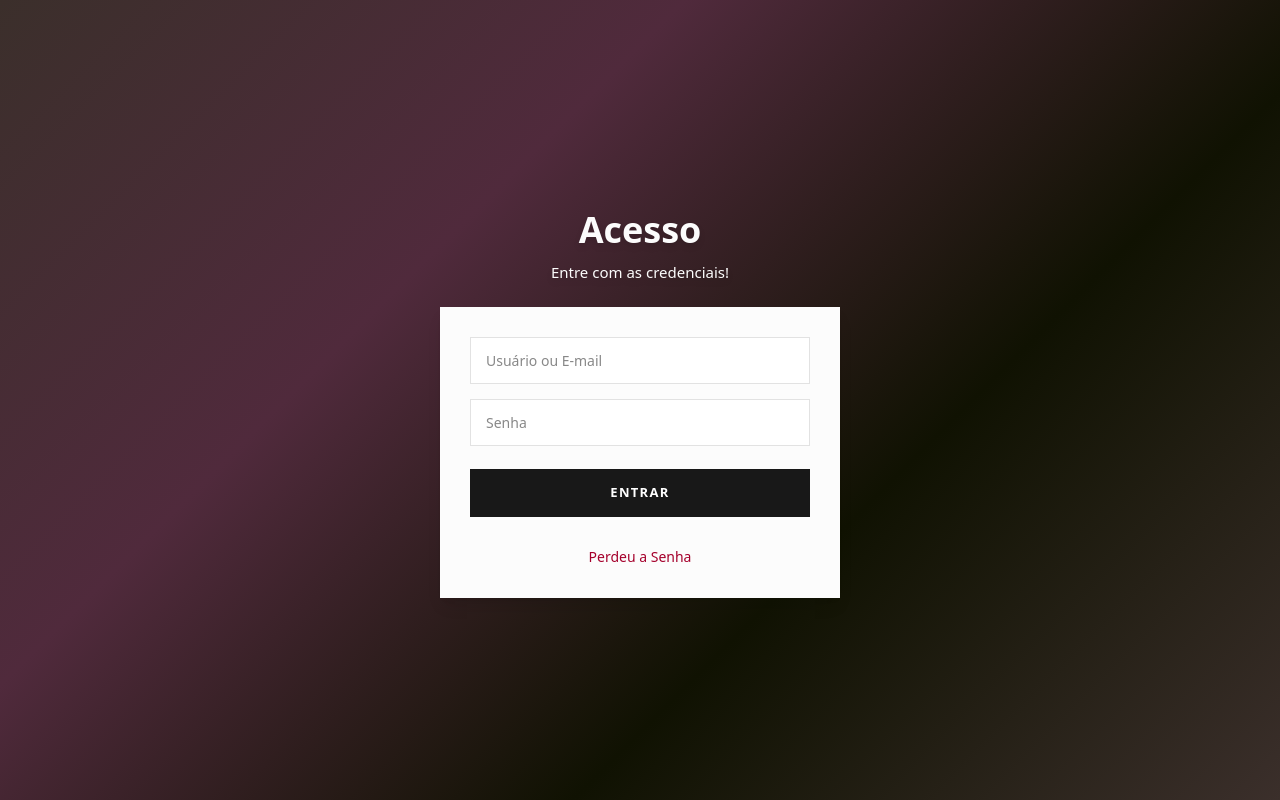
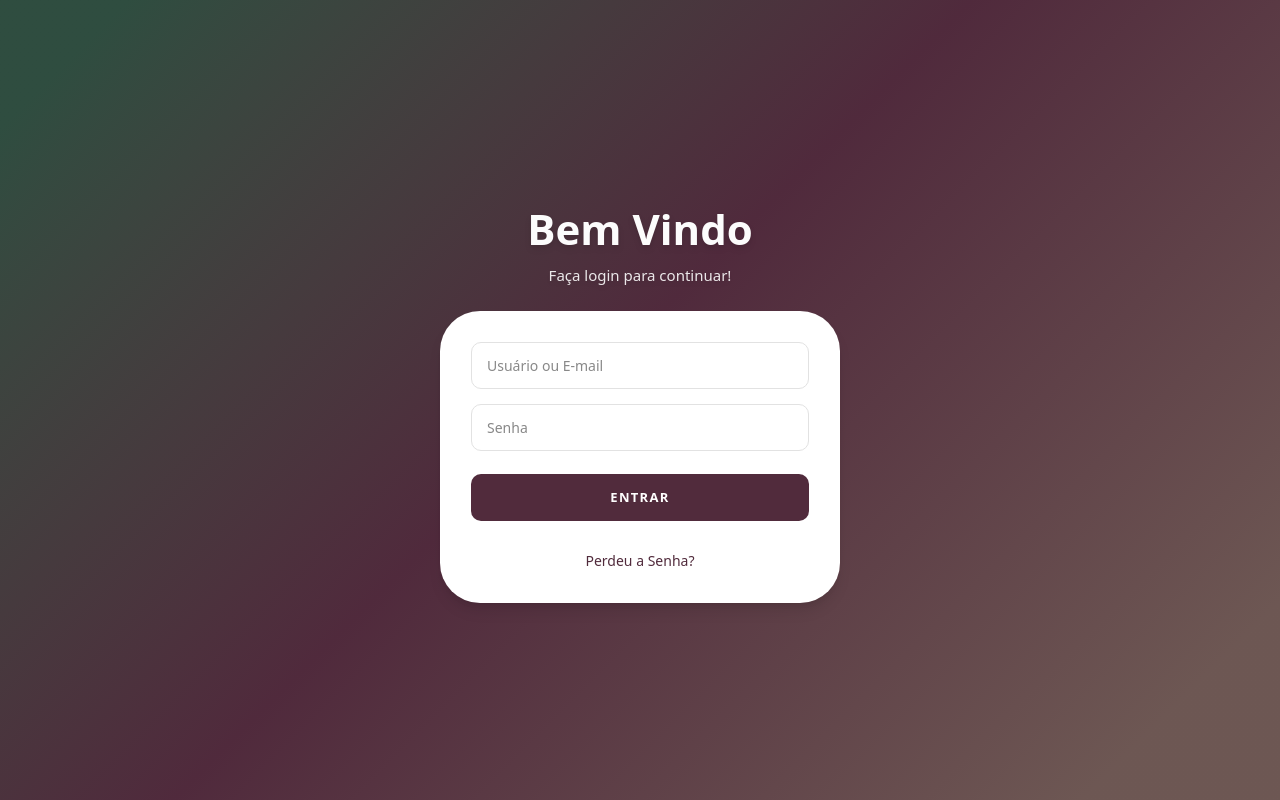
Before and after one commit to ian-naka/flaneurysm, a React (Vite) app in the folder frontend/: page / in a window 1280 px wide. Built offline with nearby package versions, Linux system fonts and the light colour scheme.

Commit message:
Componentes de formulário

```diff
--- a/frontend/src/components/formulario/Button.tsx
+++ b/frontend/src/components/formulario/Button.tsx
@@ -8,7 +8,7 @@ const Button: React.FC<ButtonProps> = ({ children, ...props }) => {
     return (
         <button
             {...props}
-            className="bg-[#181818] hover:bg-[#333333] text-white text-[13px] font-bold uppercase tracking-widest py-[14px] w-full mt-2 transition-colors duration-200 rounded-none"
+            className="bg-[#512B3C] hover:bg-[#3D202D] text-white text-[13px] font-bold uppercase tracking-widest py-[14px] w-full mt-2 transition-colors duration-200 rounded-[10px]"
         >
             {children}
         </button>
--- a/frontend/src/components/formulario/Input.tsx
+++ b/frontend/src/components/formulario/Input.tsx
@@ -9,7 +9,7 @@ const Input: React.FC<InputProps> = ({ id, ...props }) => {
         <input
             id={id}
             {...props}
-            className="w-full px-[15px] py-[12px] text-[14px] text-[#333333] bg-white border border-[#e2e2e2] focus:border-[#a5002c] focus:outline-none transition-colors duration-200 placeholder:text-[#888888] rounded-none"
+            className="w-full px-[15px] py-[12px] text-[14px] text-[#333333] bg-white border border-[#e2e2e2] focus:border-[#a5002c] focus:outline-none transition-colors duration-200 placeholder:text-[#888888] rounded-[10px]"
         />
     );
 };
--- a/frontend/src/pages/auth/Login.tsx
+++ b/frontend/src/pages/auth/Login.tsx
@@ -43,19 +43,19 @@ const Login = () => {
         <div
             className="min-h-screen flex items-center justify-center p-4 font-sans"
             style={{
-                background: 'linear-gradient(135deg, #3B2F2B 0%, #502A3C 33%, #101202 66%, #3B2F2B 100%)',
+                background: 'linear-gradient(135deg, oklab(39.2% -0.041 0.011) 6.19%, oklab(34.1% 0.061 -0.010) 46.77%, oklab(47.8% 0.026 0.015) 90.53%)',
             }}
         >
             <div className="w-full max-w-[400px] flex flex-col items-center">
 
-                <h3 className="text-[36px] text-[#FCFCFC] font-bold mb-1 text-center drop-shadow-md">
-                    Acesso
-                </h3>
-                <div className="text-[15px] text-[#FCFCFC] mb-6 text-center drop-shadow-md">
-                    Entre com as credenciais!
+                <h1 className="text-[42px] text-[#FCFCFC] font-bold mb-1 text-center drop-shadow-md">
+                    Bem Vindo
+                </h1>
+                <div className="text-[15px] text-[#FCFCFC] mb-6 text-center drop-shadow-md opacity-90">
+                    Faça login para continuar!
                 </div>
 
-                <div className="bg-[#FCFCFC] w-full p-[30px] shadow-lg">
+                <div className="bg-white w-full p-[30px] shadow-lg rounded-[40px] border border-white/10">
 
                     <form onSubmit={handleLogin} className="flex flex-col gap-[15px]">
 
@@ -90,9 +90,9 @@ const Login = () => {
                         <div className="text-center mt-3">
                             <a
                                 href="#"
-                                className="text-[#a5002c] text-[14px] hover:text-[#820022] hover:underline transition-colors"
+                                className="text-[#512B3C] text-[14px] font-medium hover:underline transition-colors"
                             >
-                                Perdeu a Senha
+                                Perdeu a Senha?
                             </a>
                         </div>
 
```
